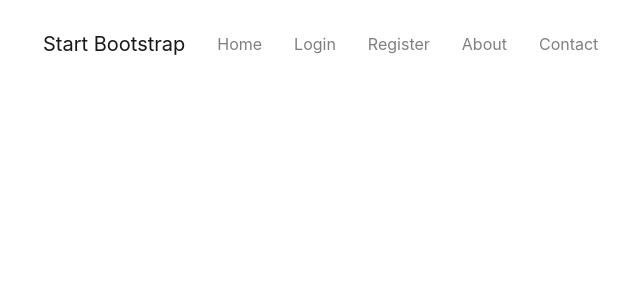
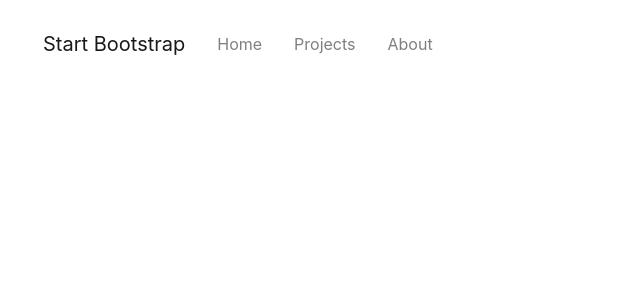
Before and after one commit to fkajose/portfolio, a Python web app: template templates/header.html in a window 1280 px wide. Shown: the top 300 px of the page, without its empty margins (75-715 px from the left). Run offline with Jinja, Linux system fonts and the light colour scheme; the template is opened without the code that fills it, so the values that code supplies are empty; some libraries are stand-ins or nearby versions.

Commit message:
Add favicon assets and update header for portfolio branding

```diff
--- /dev/null
+++ b/static/assets/favicons/about.txt
@@ -0,0 +1,6 @@
+This favicon was generated using the following font:
+
+- Font Title: League Script
+- Font Author: undefined
+- Font Source: https://fonts.gstatic.com/s/leaguescript/v30/CSR54zpSlumSWj9CGVsoBZdeaNNUuOwkC2s.ttf
+- Font License: undefined)
--- a/templates/header.html
+++ b/templates/header.html
@@ -8,7 +8,7 @@
     />
     <meta name="description" content="" />
     <meta name="author" content="" />
-    <title>Angela's Blog</title>
+    <title>Farook's Portfolio</title>
     {% block styles %}
     <!-- Load Bootstrap-Flask CSS here -->
     {{ bootstrap.load_css() }}
@@ -24,12 +24,17 @@
     ></script>
     <!-- Google fonts-->
     <link
-      href="https://fonts.googleapis.com/css?family=Lora:400,700,400italic,700italic"
+      href="https://fonts.googleapis.com/css?family=Space+Grotesk:400,700,400italic,700italic"
       rel="stylesheet"
       type="text/css"
     />
     <link
-      href="https://fonts.googleapis.com/css?family=Open+Sans:300italic,400italic,600italic,700italic,800italic,400,300,600,700,800"
+      href="https://fonts.googleapis.com/css?family=Inter:300italic,400italic,600italic,700italic,800italic,400,300,600,700,800"
+      rel="stylesheet"
+      type="text/css"
+    />
+    <link
+      href="https://fonts.googleapis.com/css?family=IBM+Plex+Mono:300italic,400italic,600italic,700italic,800italic,400,300,600,700,800"
       rel="stylesheet"
       type="text/css"
     />
@@ -66,43 +71,18 @@
                 >Home</a
               >
             </li>
-            <!-- TODO: Only show Login/Register if user is logged out. Otherwise show "Log Out" -->
-            {% if not current_user.is_authenticated %}
             <li class="nav-item">
               <a
                 class="nav-link px-lg-3 py-3 py-lg-4"
-                href="{{ url_for('login') }}"
-                >Login</a
+                href="{{ url_for('projects') }}"
+                >Projects</a
               >
             </li>
             <li class="nav-item">
               <a
                 class="nav-link px-lg-3 py-3 py-lg-4"
-                href="{{ url_for('register') }}"
-                >Register</a
-              >
-            </li>
-            {% else %}
-            <li class="nav-item">
-              <a
-                class="nav-link px-lg-3 py-3 py-lg-4"
-                href="{{ url_for('logout') }}"
-                >Log Out</a
-              >
-            </li>
-            {% endif %}
-            <li class="nav-item">
-              <a
-                class="nav-link px-lg-3 py-3 py-lg-4"
                 href="{{ url_for('about') }}"
                 >About</a
-              >
-            </li>
-            <li class="nav-item">
-              <a
-                class="nav-link px-lg-3 py-3 py-lg-4"
-                href="{{ url_for('contact') }}"
-                >Contact</a
               >
             </li>
           </ul>
```
Also changed, not shown: static/assets/favicons/android-chrome-192x192.png (added), static/assets/favicons/android-chrome-512x512.png (added), static/assets/favicons/apple-touch-icon.png (added), static/assets/favicons/favicon-16x16.png (added), static/assets/favicons/favicon-32x32.png (added), static/assets/favicons/favicon.ico (added), static/assets/favicons/site.webmanifest (added).
